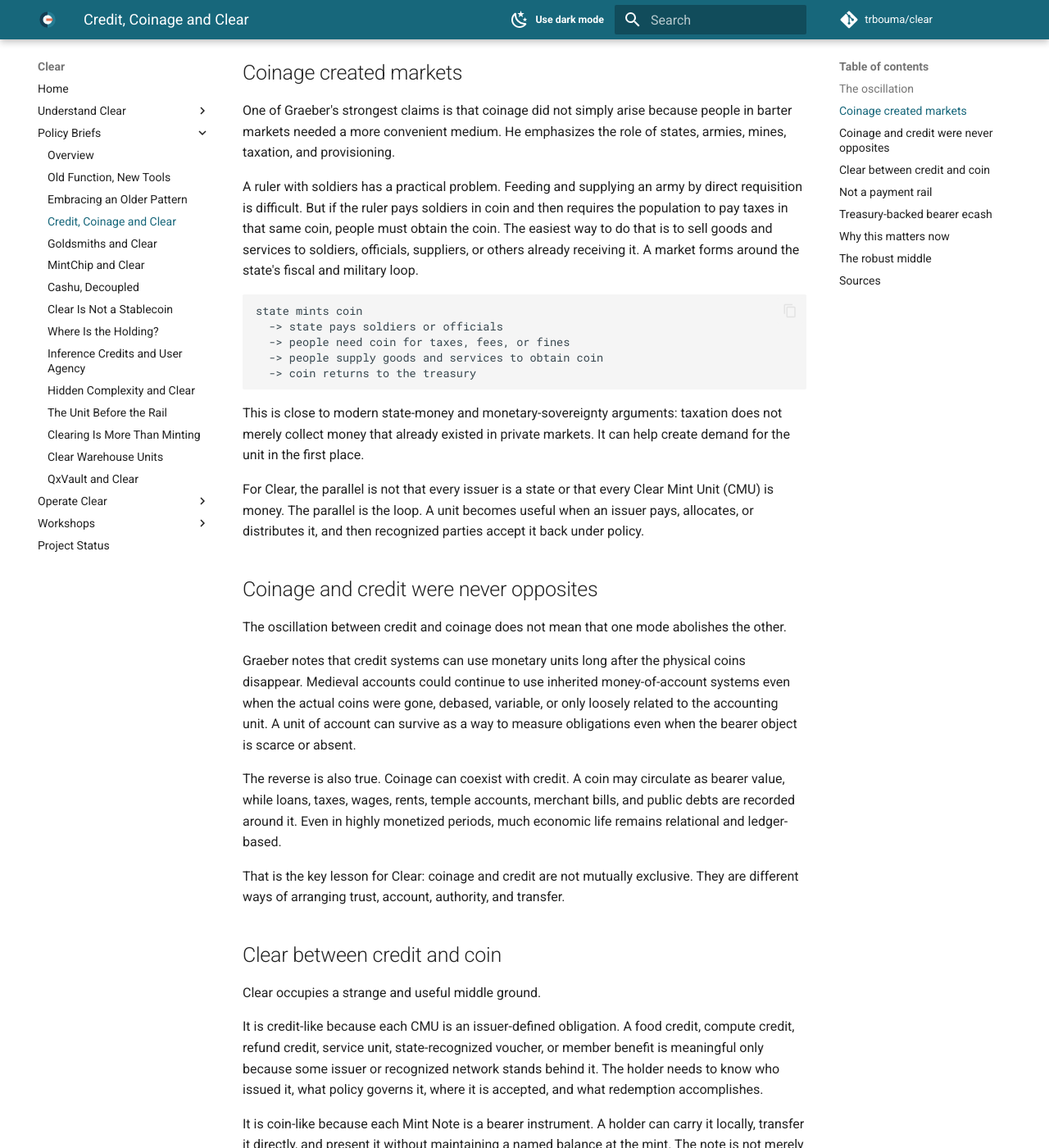
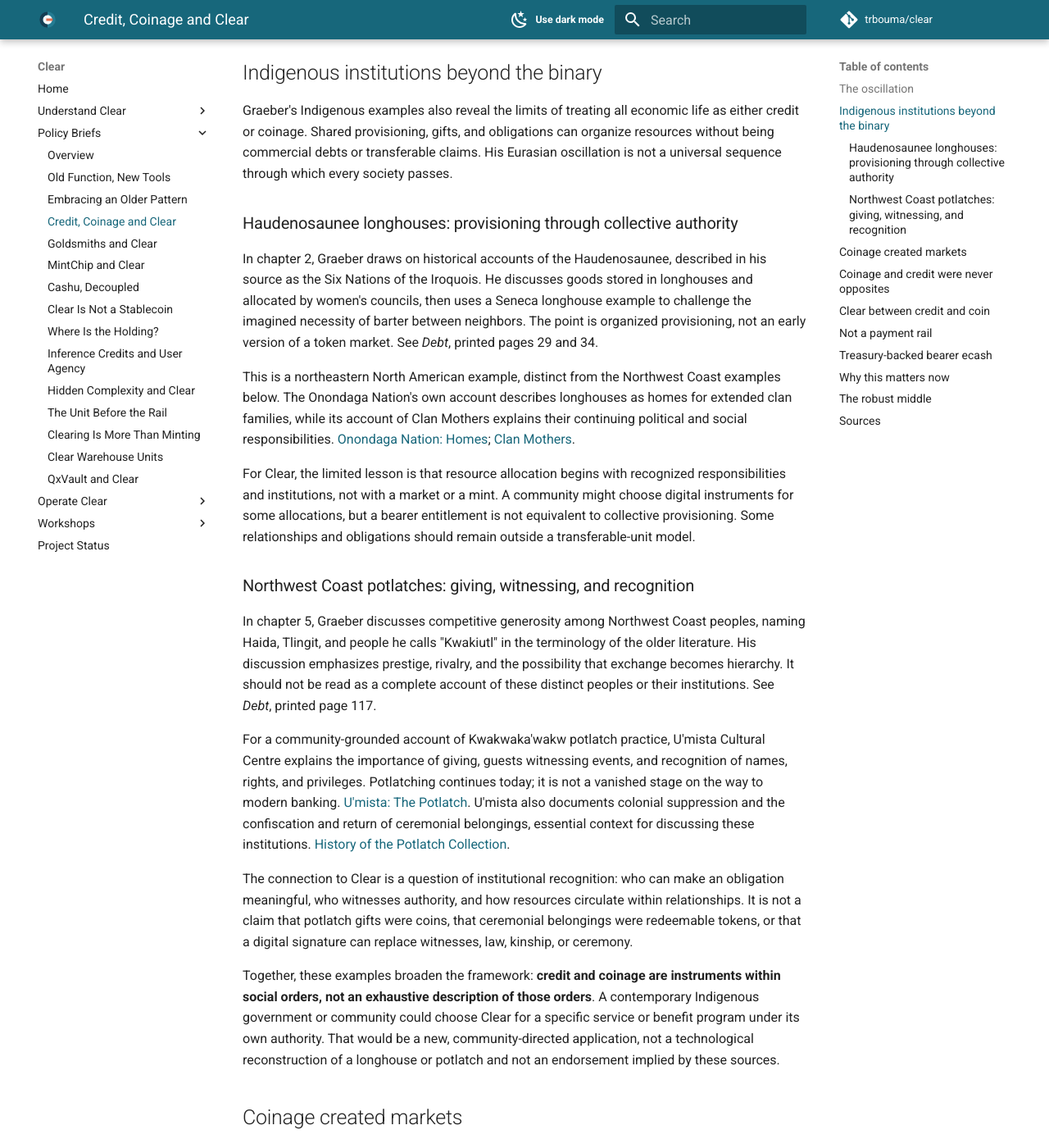
Before and after one commit to trbouma/clear, an MkDocs documentation site: the page built from website/policy-briefs/credit-coinage-and-clear.md, in a window 1280 px wide and 1400 px high, scrolled down 1471 px. Shown: the whole window at 82% size. Built offline with MkDocs 1.6.1 and Material for MkDocs 9.7.7, drawn with Linux system fonts in a browser that asks for light colours; comment, search, counter and statistics services are not loaded; some of the changed text lies outside the part shown.

Commit message:
docs: add Indigenous examples to Clear policy briefs
Distinguish Haudenosaunee longhouse provisioning from Northwest Coast
potlatch traditions, citing Graeber and Indigenous-authored sources.
Add a community-directed benefit example and clarify analogy limits.

````diff
--- a/website/policy-briefs/credit-coinage-and-clear.md
+++ b/website/policy-briefs/credit-coinage-and-clear.md
@@ -57,6 +57,67 @@
 ```
 
 Clear should be understood against that background.
+
+## Indigenous institutions beyond the binary
+
+Graeber's Indigenous examples also reveal the limits of treating all economic
+life as either credit or coinage. Shared provisioning, gifts, and obligations
+can organize resources without being commercial debts or transferable claims.
+His Eurasian oscillation is not a universal sequence through which every
+society passes.
+
+### Haudenosaunee longhouses: provisioning through collective authority
+
+In chapter 2, Graeber draws on historical accounts of the Haudenosaunee,
+described in his source as the Six Nations of the Iroquois. He discusses goods
+stored in longhouses and allocated by women's councils, then uses a Seneca
+longhouse example to challenge the imagined necessity of barter between
+neighbors. The point is organized provisioning, not an early version of a
+token market. See *Debt*, printed pages 29 and 34.
+
+This is a northeastern North American example, distinct from the Northwest
+Coast examples below. The Onondaga Nation's own account describes longhouses
+as homes for extended clan families, while its account of Clan Mothers
+explains their continuing political and social responsibilities.
+[Onondaga Nation: Homes](https://www.onondaganation.org/culture/homes/);
+[Clan Mothers](https://www.onondaganation.org/government/clan-mothers/).
+
+For Clear, the limited lesson is that resource allocation begins with
+recognized responsibilities and institutions, not with a market or a mint.
+A community might choose digital instruments for some allocations, but a
+bearer entitlement is not equivalent to collective provisioning. Some
+relationships and obligations should remain outside a transferable-unit model.
+
+### Northwest Coast potlatches: giving, witnessing, and recognition
+
+In chapter 5, Graeber discusses competitive generosity among Northwest Coast
+peoples, naming Haida, Tlingit, and people he calls "Kwakiutl" in the terminology
+of the older literature. His discussion emphasizes prestige, rivalry, and
+the possibility that exchange becomes hierarchy. It should not be read as a
+complete account of these distinct peoples or their institutions. See *Debt*,
+printed page 117.
+
+For a community-grounded account of Kwakwaka'wakw potlatch practice, U'mista
+Cultural Centre explains the importance of giving, guests witnessing events,
+and recognition of names, rights, and privileges. Potlatching continues today;
+it is not a vanished stage on the way to modern banking.
+[U'mista: The Potlatch](https://umistapotlatch.ca/potlatch-eng.php).
+U'mista also documents colonial suppression and the confiscation and return
+of ceremonial belongings, essential context for discussing these institutions.
+[History of the Potlatch Collection](https://www.umista.ca/pages/collection-history).
+
+The connection to Clear is a question of institutional recognition: who can
+make an obligation meaningful, who witnesses authority, and how resources
+circulate within relationships. It is not a claim that potlatch gifts were
+coins, that ceremonial belongings were redeemable tokens, or that a digital
+signature can replace witnesses, law, kinship, or ceremony.
+
+Together, these examples broaden the framework: **credit and coinage are
+instruments within social orders, not an exhaustive description of those
+orders**. A contemporary Indigenous government or community could choose Clear
+for a specific service or benefit program under its own authority. That would
+be a new, community-directed application, not a technological reconstruction
+of a longhouse or potlatch and not an endorsement implied by these sources.
 
 ## Coinage created markets
 
@@ -246,6 +307,13 @@
 
 ## Sources
 
-- David Graeber, *Debt: The First 5,000 Years*, Melville House, 2011.
+- David Graeber, *Debt: The First 5,000 Years*, Melville House, 2011; chapter 2,
+  printed pp. 29 and 34 (Haudenosaunee longhouses), and chapter 5, printed p. 117
+  (Northwest Coast competitive giving). These are separate examples, not one
+  pan-Indigenous economic model.
+- Onondaga Nation, [Homes](https://www.onondaganation.org/culture/homes/) and
+  [Clan Mothers](https://www.onondaganation.org/government/clan-mothers/).
+- U'mista Cultural Centre, [The Potlatch](https://umistapotlatch.ca/potlatch-eng.php)
+  and [History of the Potlatch Collection](https://www.umista.ca/pages/collection-history).
 - G. F. Knapp, *The State Theory of Money*, 1905.
 - A. Mitchell-Innes, "What is Money?", *The Banking Law Journal*, 1913.
````
Also changed, not shown: other parts of website/policy-briefs/credit-coinage-and-clear.md (+2 -2 lines), website/policy-briefs/index.md (+3 -0 lines), website/policy-briefs/old-function-new-tools.md (+14 -0 lines).
